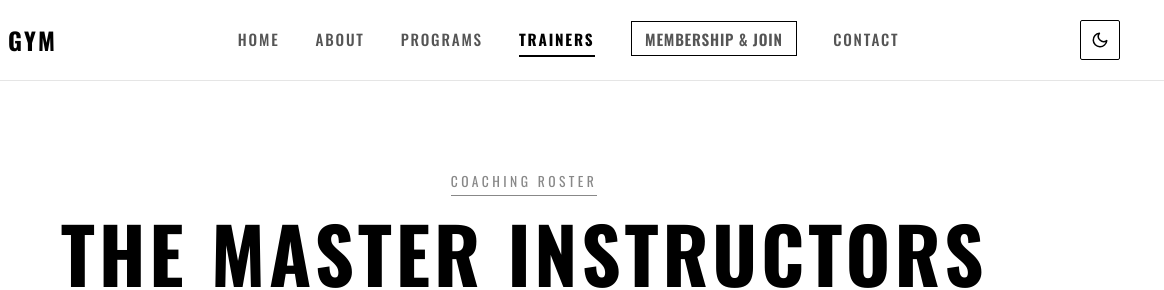
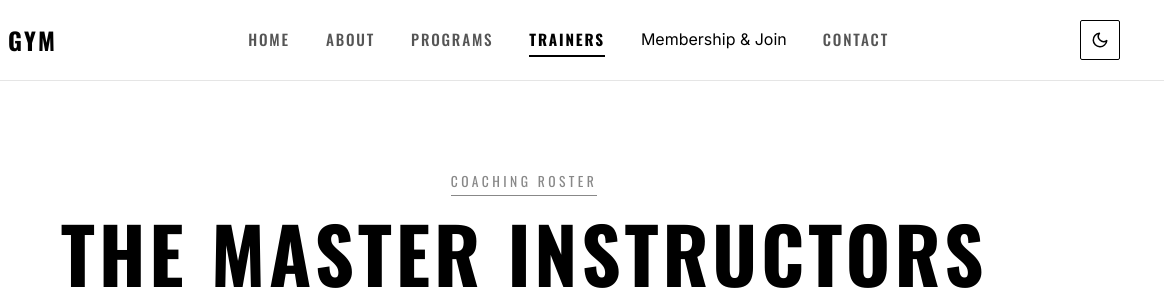
Before and after one commit to Amancodexd/Ryugym, a plain HTML site: page trainers.html in a window 1280 px wide. Shown: the top 290 px of the page, 116-1280 px from the left. Drawn offline with nearby package versions, Linux system fonts and the light colour scheme.

Commit message:
Revert: Remove nav-link styling from Membership in trainers.html

```diff
--- a/trainers.html
+++ b/trainers.html
@@ -23,7 +23,7 @@
           <li><a href="about.html" class="nav-link">About</a></li>
           <li><a href="programs.html" class="nav-link">Programs</a></li>
           <li><a href="trainers.html" class="nav-link active">Trainers</a></li>
-          <li><a href="membership.html" class="nav-link nav-highlight-link">Membership &amp; Join</a></li>
+          <li><a href="membership.html">Membership &amp; Join</a></li>
           <li><a href="contact.html" class="nav-link">Contact</a></li>
         </ul>
       </nav>
```
